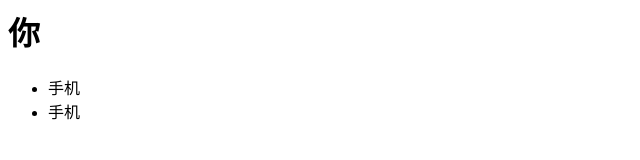
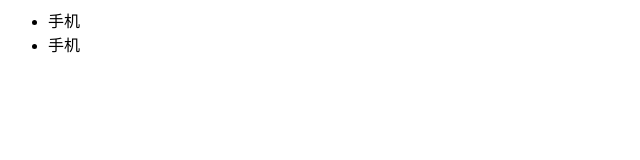
Before and after one commit to xiaoyazi123/mysite, a plain HTML site: page index.html in a window 1280 px wide. Shown: the whole page, without its empty margins (0-640 px from the left). Drawn offline with Linux system fonts and the light colour scheme.

Commit message:
删除了标题

```diff
--- a/index.html
+++ b/index.html
@@ -3,7 +3,7 @@
 
 	</head>
 	<body>
-		<h1>你</h1>
+
 		<ul>
 			<li>手机</li>
 			<li>手机</li>
```
